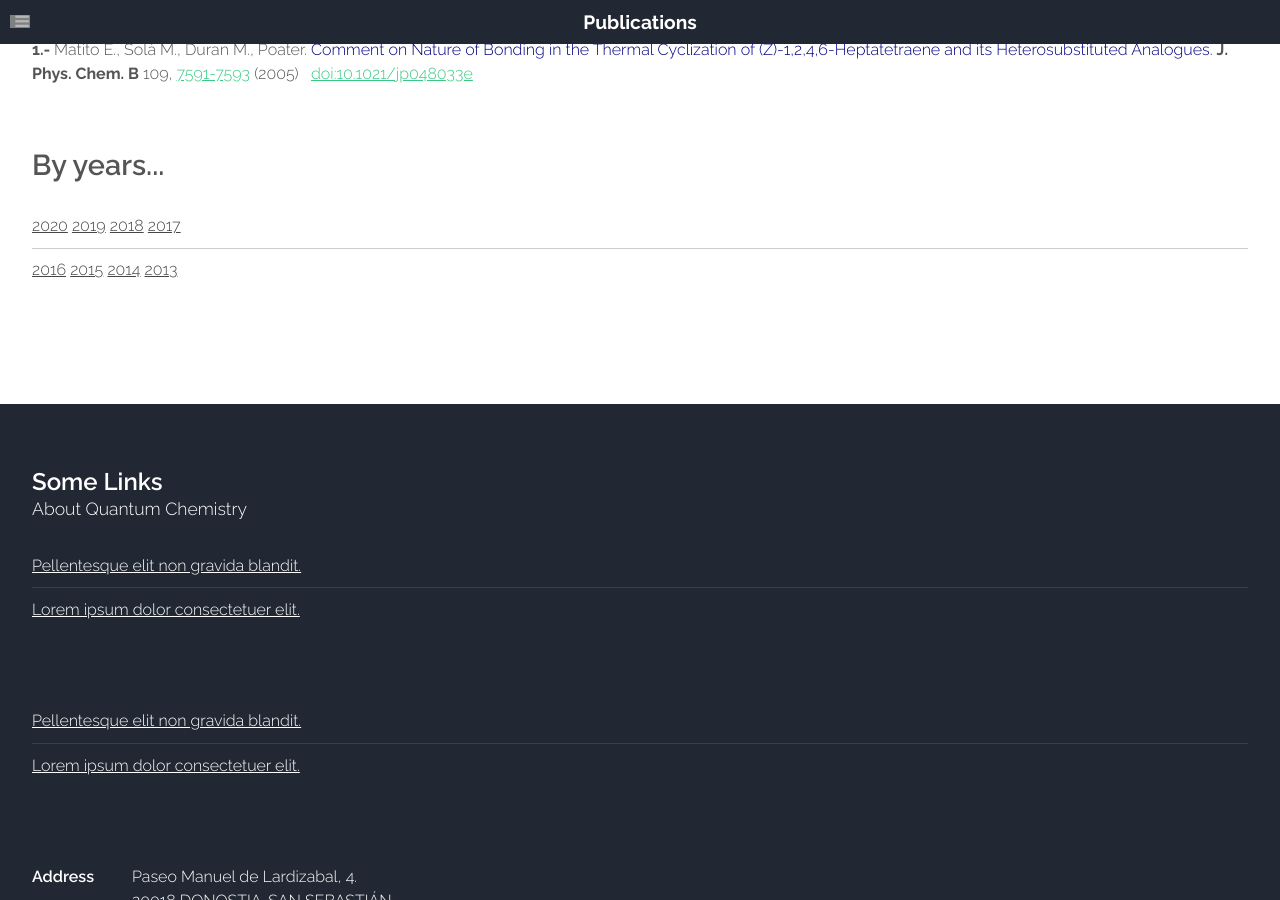
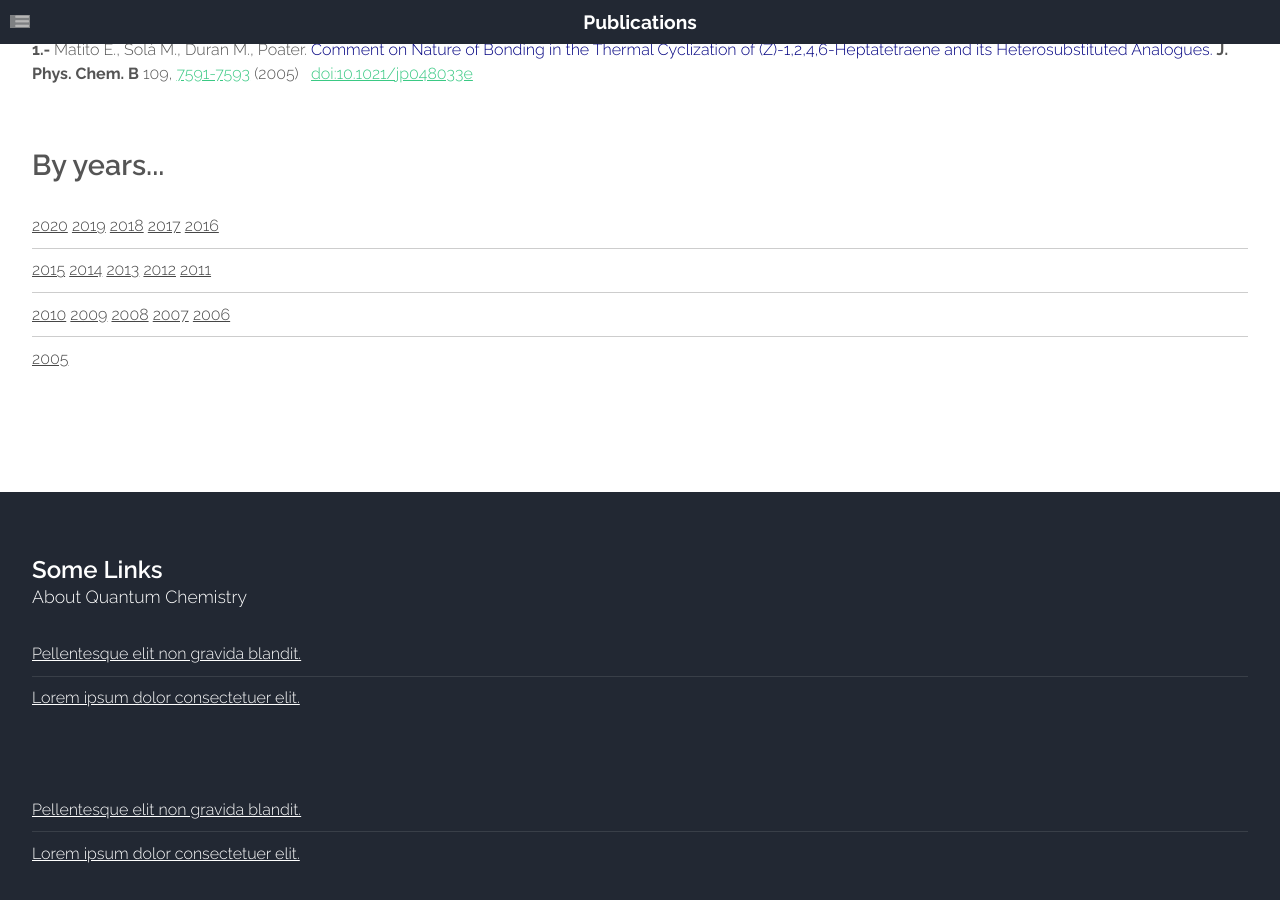
Before and after one commit to old-jekyll-templates/Horizons-Jekyll-Theme, a Jekyll site: the page built from publications.html, in a window 1280 px wide and 900 px high, scrolled down 8585 px. Built offline with Jekyll 4.4.1, drawn with Linux system fonts in a browser that asks for light colours; grey boxes are pictures that could not be loaded.

Commit message:
Update publications.html

```diff
--- a/publications.html
+++ b/publications.html
@@ -41,8 +41,10 @@ layout: main
 							<h2>By years...</h2>
 						</header>
 						<ul class="default">
-							<li><a href="#">2020</a> <a href="#">2019</a> <a href="#">2018</a> <a href="#">2017</a></li>
-							<li><a href="#">2016</a> <a href="#">2015</a> <a href="#">2014</a> <a href="#">2013</a></li>
+							<li><a href="#">2020</a> <a href="#">2019</a> <a href="#">2018</a> <a href="#">2017</a> <a href="#">2016</a></li>
+							<li><a href="#">2015</a> <a href="#">2014</a> <a href="#">2013</a> <a href="#">2012</a> <a href="#">2011</a></li>
+							<li><a href="#">2010</a> <a href="#">2009</a> <a href="#">2008</a> <a href="#">2007</a> <a href="#">2006</a></li>
+							<li><a href="#">2005</a></li>
 						</ul>
 					</section>
 				</div>
@@ -194,7 +196,7 @@ layout: main
 			M., Ramos-Cordoba E., Feixas F., Matito E.;</font><font color="#222280">&nbsp;</font><font color="#222280"> Electron
 			Correlation Effects in Third-Order Densities.&nbsp;</font></font><b>Phys.
 			Chem. Chem. Phys. </b></font>19,
-			4522</font>&nbsp;<font color="#222280"> (</font></font><b>2017</b></font> )&nbsp;</font><a href="http://dx.doi.org/doi:10.1039/C6CP07616E" target="_blank">doi:10.1039/C6CP07616E</font></a>&nbsp;</p>
+			4522</font>&nbsp;<font color="#222280"> (</font></font><b>2017</b></font>) &nbsp;</font><a href="http://dx.doi.org/doi:10.1039/C6CP07616E" target="_blank">doi:10.1039/C6CP07616E</font></a>&nbsp;</p>
 			<p><font color="#000000"><b>76.-</b></font></font><font color="#000000">&nbsp;</font><font color="#000000"> López
 			R.V., Faza O.N.,&nbsp;</font></font> Matito
 			E., Lopez C.S.;&nbsp;</font><font color="#222280"> Cycloreversion
```
